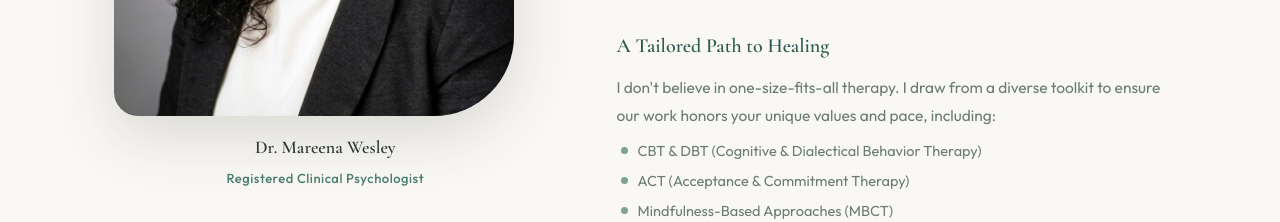
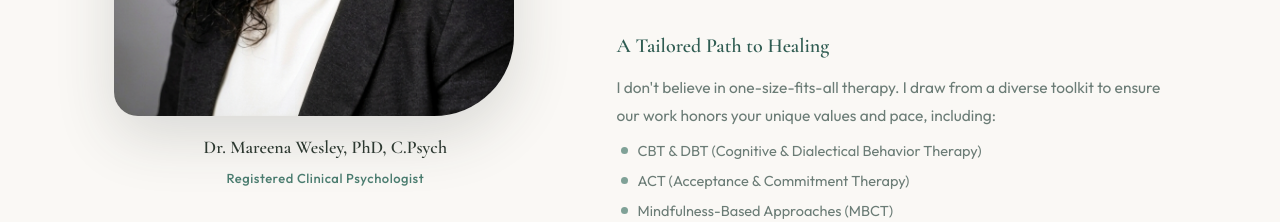
Before and after one commit to drmareenawesley/transformed-life-website, a React (Vite) app: page / in a window 1280 px wide. Shown: the part 1500-1722 px from the top of the page. Built offline with nearby package versions, Linux system fonts and the light colour scheme.

Commit message:
add PhD C.Psych credentials to photo caption

```diff
--- a/src/components/About.jsx
+++ b/src/components/About.jsx
@@ -15,7 +15,7 @@ export default function About() {
               className="about__photo"
             />
             <div className="about__photo-caption">
-              <span className="caption-name">Dr. Mareena Wesley</span>
+              <span className="caption-name">Dr. Mareena Wesley, PhD, C.Psych</span>
               <span className="caption-title">Registered Clinical Psychologist</span>
             </div>
           </div>
```
